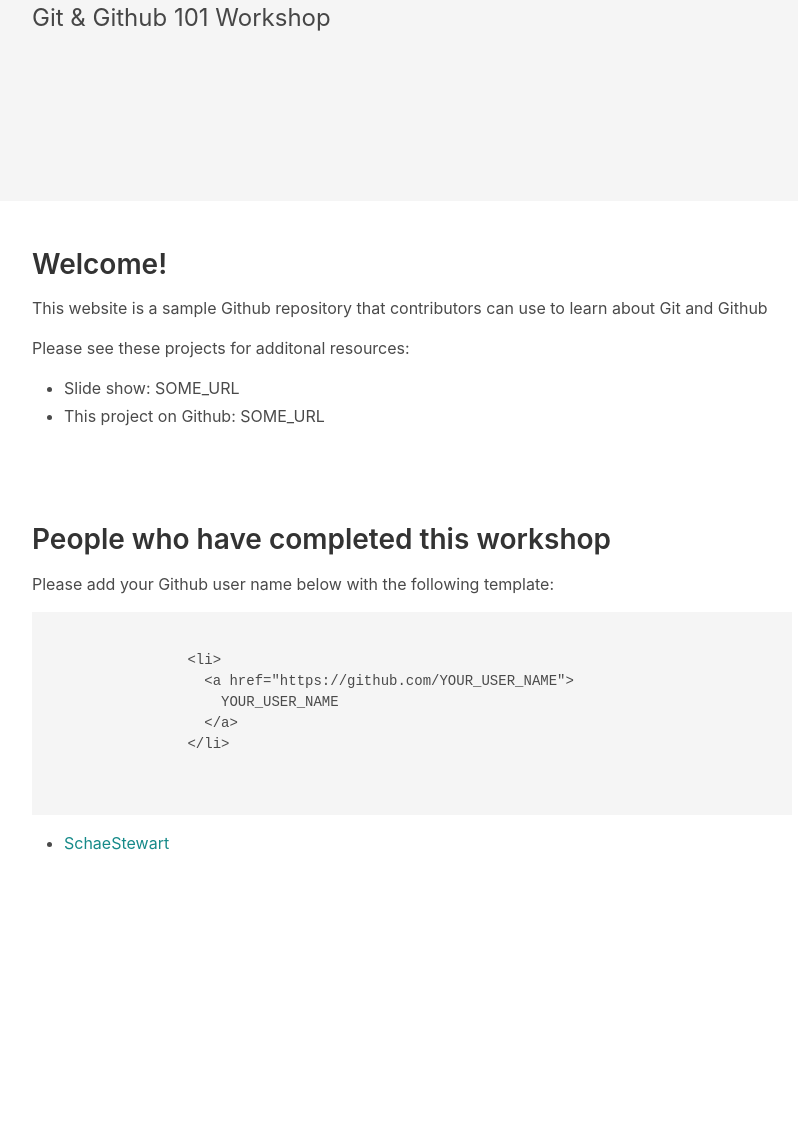
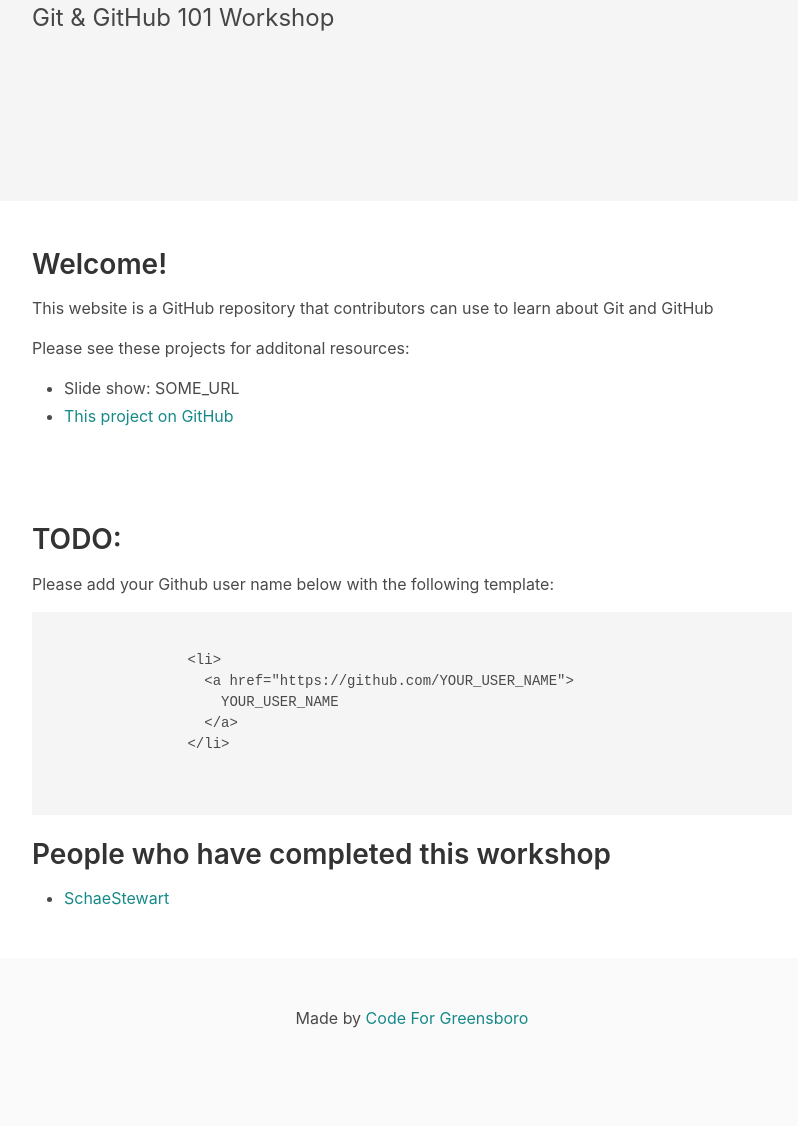
Before and after one commit to codeforgso/github-workshop-site, a website: page index.html in a window 1280 px wide. Shown: the part 262-1388 px from the top of the page, without its empty margins (228-1026 px from the left). Before the commit the page ends 1165 px from the top, so only its background shows below. Drawn offline with Linux system fonts and the light colour scheme.

Commit message:
Cleanup index.html. Move some content around

```diff
--- a/index.html
+++ b/index.html
@@ -49,7 +49,7 @@
           <div class="columns">
             <div class="column is-8-desktop is-offset-2-desktop">
               <h1 class="title is-2 is-spaced">Code For Greensboro</h1>
-              <h2 class="subtitle is-4">Git &amp; Github 101 Workshop</h2>
+              <h2 class="subtitle is-4">Git &amp; GitHub 101 Workshop</h2>
               <h3 class="subtitle is-4">
                 <!-- TODO: Delete this line and add today's date Add today's date here -->
               </h2>
@@ -65,8 +65,8 @@
             <div class="content">
               <h2>Welcome!</h2>
               <p>
-                This website is a sample Github repository that contributors can
-                use to learn about Git and Github
+                This website is a GitHub repository that contributors can
+                use to learn about Git and GitHub
               </p>
               <p>
                 Please see these projects for additonal resources:
@@ -74,8 +74,7 @@
               <!-- TODO: Get these links -->
               <ul>
                 <li>Slide show: SOME_URL</li>
-                <!-- TODO: change the below url to link to your project -->
-                <li>This project on Github: SOME_URL</li>
+                <li><a href="https://GitHub.com/CodeForGSO/github-workshop-site">This project on GitHub</a></li>
               </ul>
             </div>
           </div>
@@ -87,7 +86,7 @@
         <div class="columns">
           <div class="column is-8-desktop is-offset-2-desktop">
             <div class="content">
-              <h2>People who have completed this workshop</h2>
+              <h2>TODO:</h2>
               <p>
                 Please add your Github user name below with the following
                 template:
@@ -100,6 +99,13 @@
                 &lt;/li&gt;
               </code>
               </pre>
+            </div>
+          </div>
+        </div>
+        <div class="columns">
+          <div class="column is-8-desktop is-offset-2-desktop">
+            <div class="content">
+              <h2>People who have completed this workshop</h2>
               <ul>
                 <li>
                   <a href="https://github.com/SchaeStewart">SchaeStewart</a>
@@ -111,13 +117,15 @@
         </div>
       </div>
     </section>
-    <!-- <footer class="footer has-text-centered">
+    <footer class="footer has-text-centered">
       <div class="container">
         <div class="columns">
-          <div class="column is-8-desktop is-offset-2-desktop"></div>
+          <div class="column is-8-desktop is-offset-2-desktop">
+            Made by <a href="https://github.com/CodeForGSO">Code For Greensboro</a>
+          </div>
         </div>
       </div>
-    </footer> -->
+    </footer>
     <script type="text/javascript" src="lib/main.js"></script>
   </body>
 </html>
```
